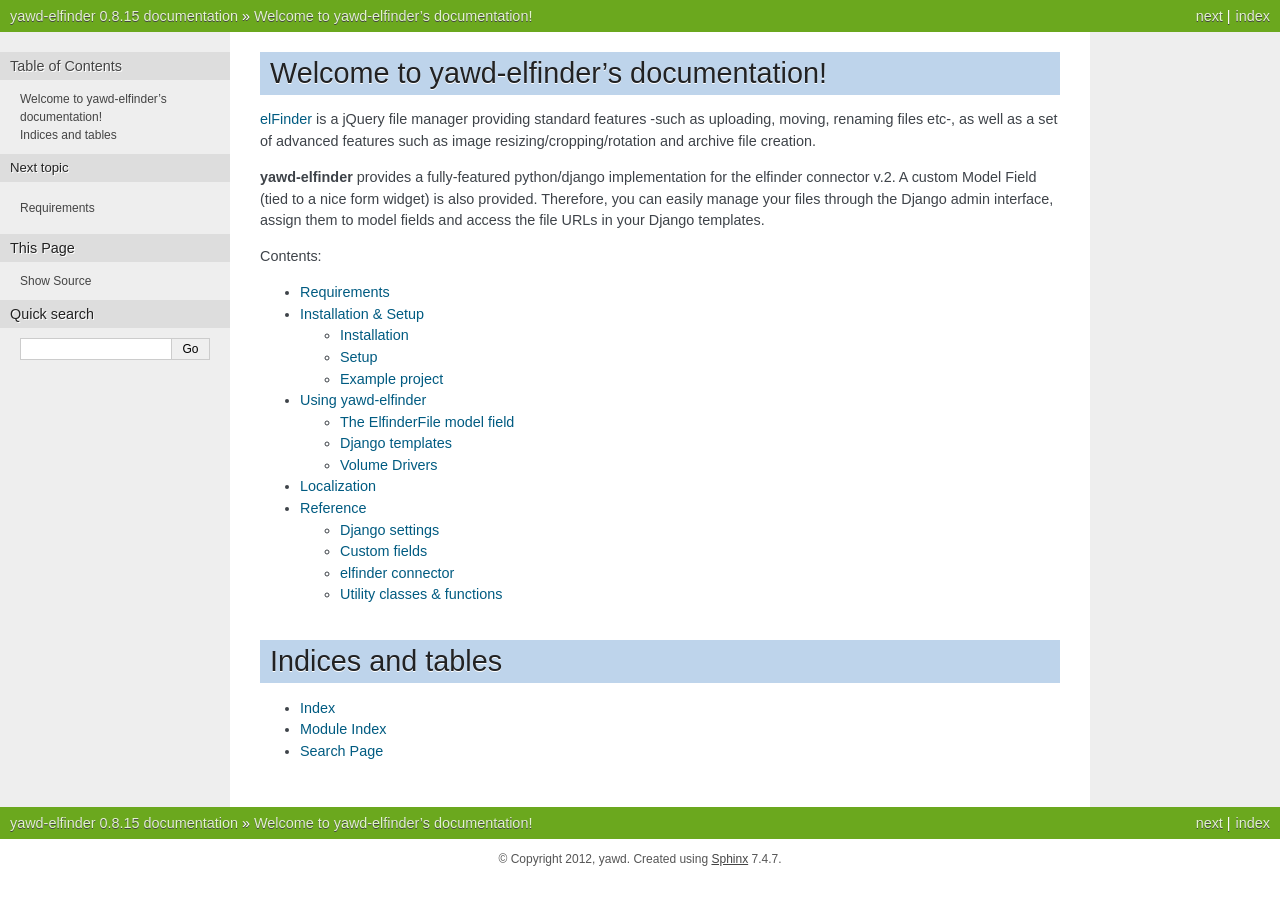
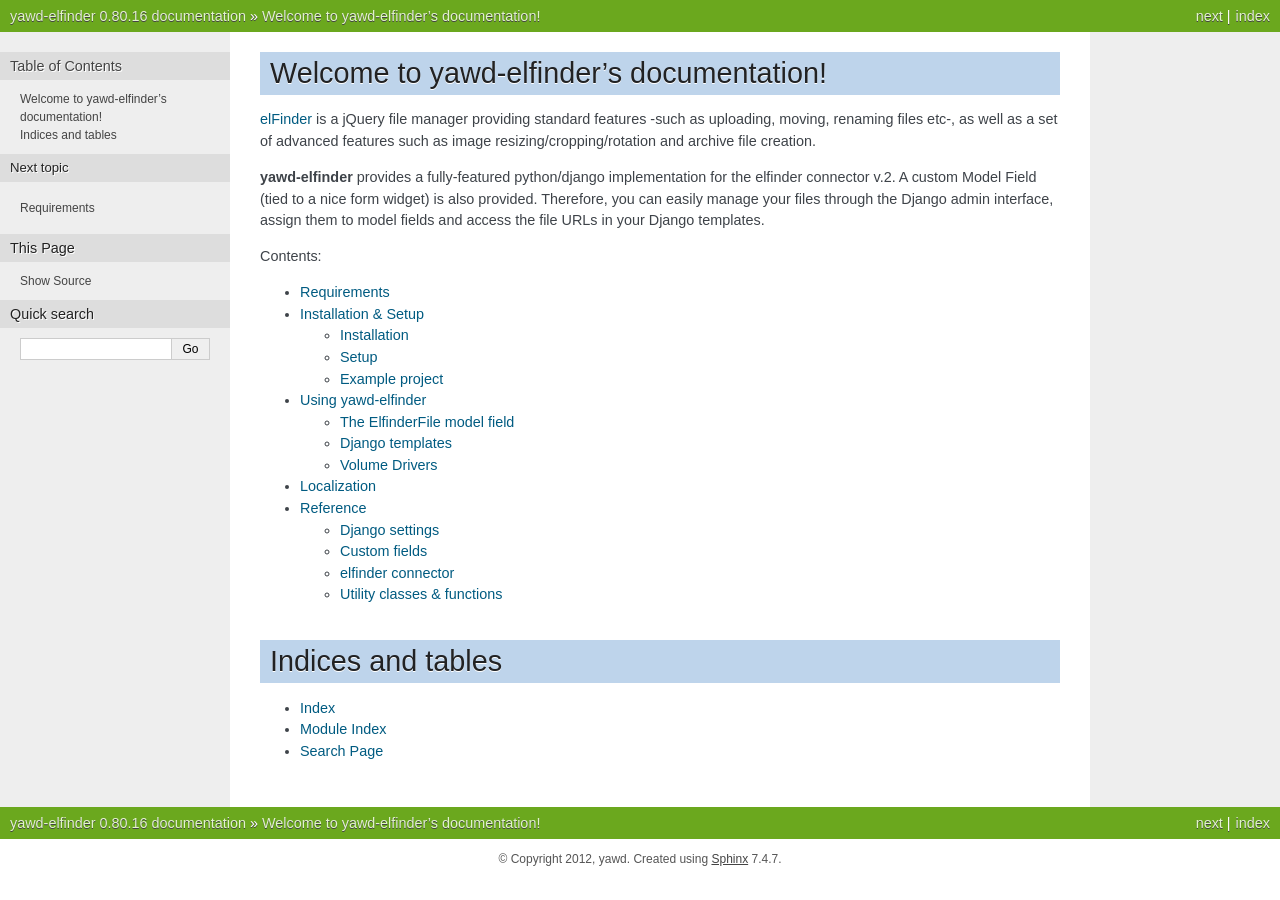
Before and after one commit to ppetrid/yawd-elfinder, a Sphinx documentation site: the page built from docs/index.rst, in a window 1280 px wide. Built offline with Sphinx 7.4.7, drawn with Linux system fonts in a browser that asks for light colours.

Commit message:
update doc version

```diff
--- a/docs/conf.py
+++ b/docs/conf.py
@@ -48,9 +48,9 @@
 # built documents.
 #
 # The short X.Y version.
-version = '0.8.15'
+version = '0.80.16'
 # The full version, including alpha/beta/rc tags.
-release = '0.8.15'
+release = '0.80.16'
 
 # The language for content autogenerated by Sphinx. Refer to documentation
 # for a list of supported languages.
```
